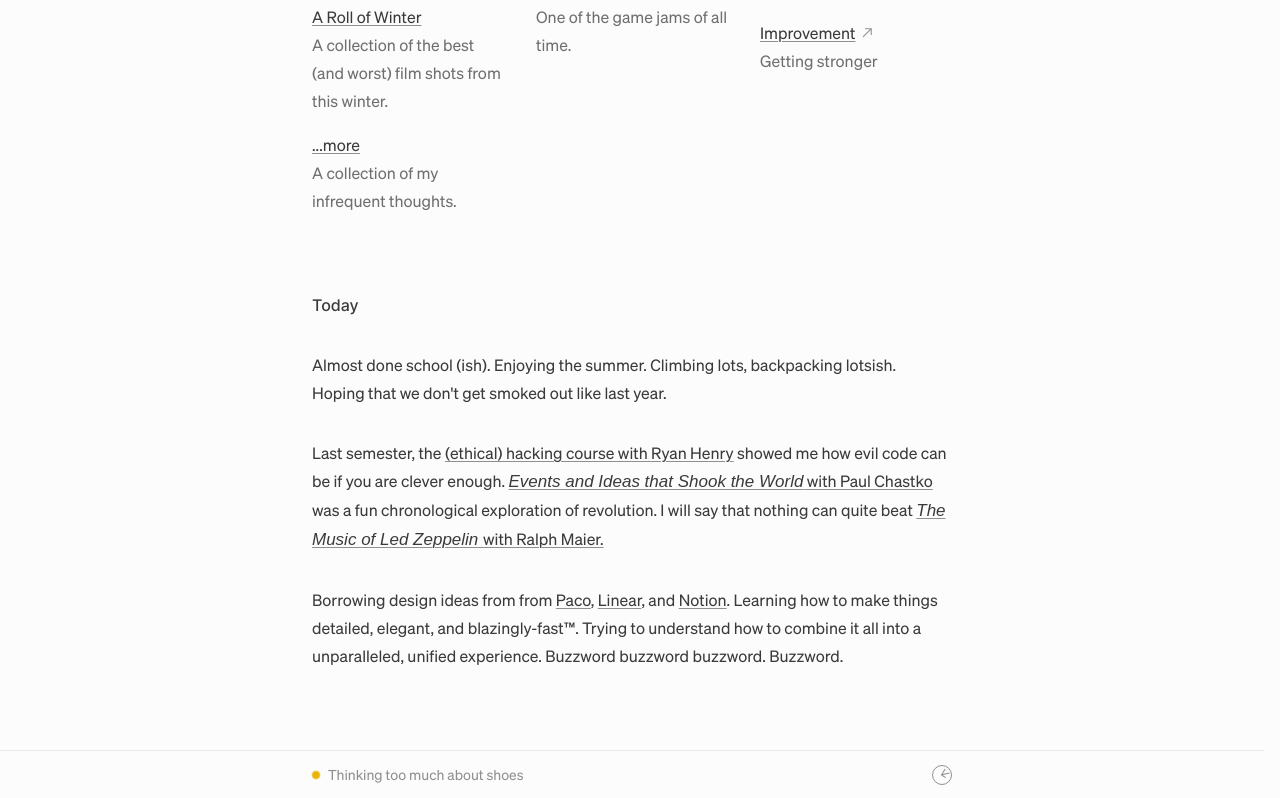
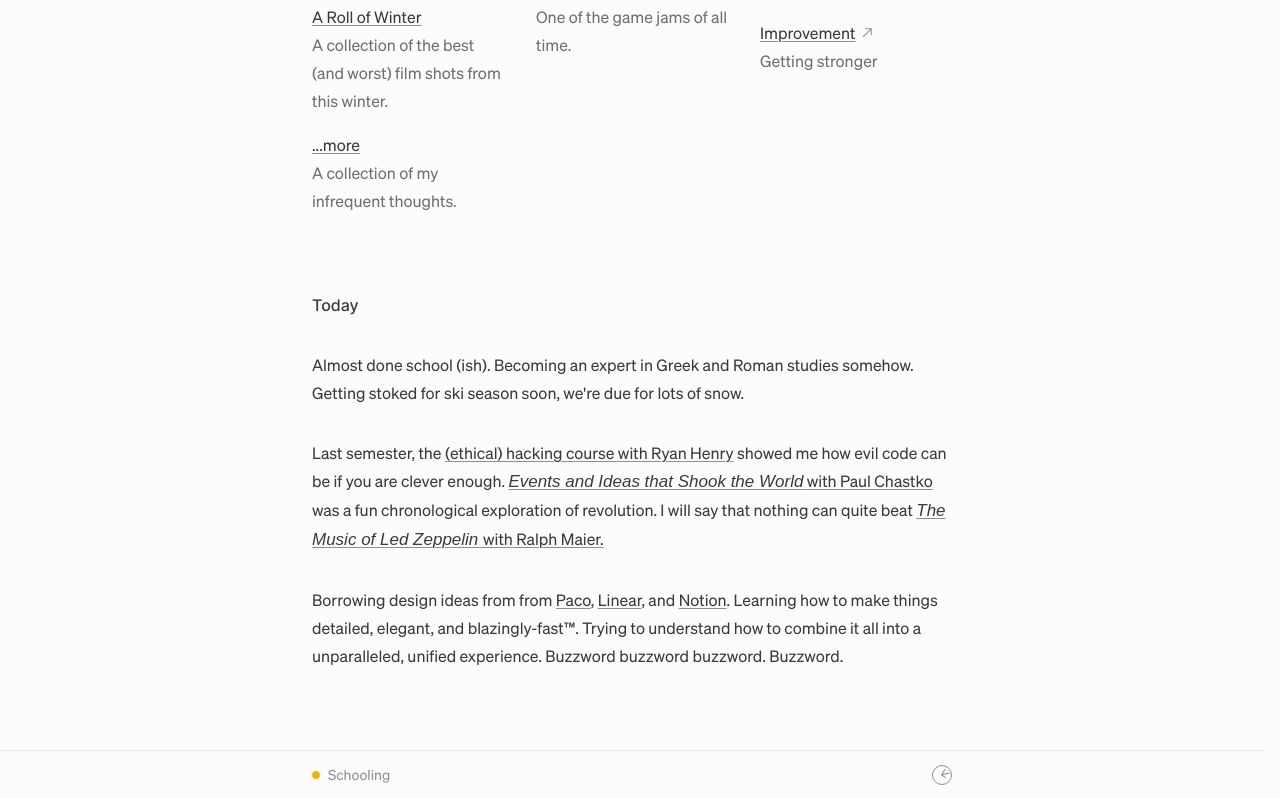
Before and after one commit to joeyvanlierop/joey, a Next.js app: page / in a window 1280 px wide. Shown: the part 493-1291 px from the top of the page. Built offline with nearby package versions, Linux system fonts and the light colour scheme; a web font is replaced by a local one.

Commit message:
September update

```diff
--- a/app/page.tsx
+++ b/app/page.tsx
@@ -102,7 +102,7 @@ export default async function Home() {
             </h2>
 
             <p className="animate-enter animate-delay-[600ms]">
-              Almost done school (ish). Enjoying the summer. Climbing lots, backpacking lotsish. Hoping that we don't get smoked out like last year.
+              Almost done school (ish). Becoming an expert in Greek and Roman studies somehow. Getting stoked for ski season soon, we're due for lots of snow.
             </p>
 
             <p className="animate-enter animate-delay-[600ms]">
--- a/components/footer.tsx
+++ b/components/footer.tsx
@@ -8,10 +8,14 @@ export function Footer() {
       <div className="flex justify-between items-center w-full max-w-full md:max-w-[640px] px-10 md:px-0">
         <Mood
           current={{
-            message: "Thinking too much about shoes",
-            date: "2024-08-13",
+            message: "Schooling",
+            date: "2024-09-10",
           }}
           history={[
+            {
+              message: "Thinking too much about shoes",
+              date: "2024-08-13",
+            },
             {
               message: "Getting sunburnt",
               date: "2024-07-07",
```
